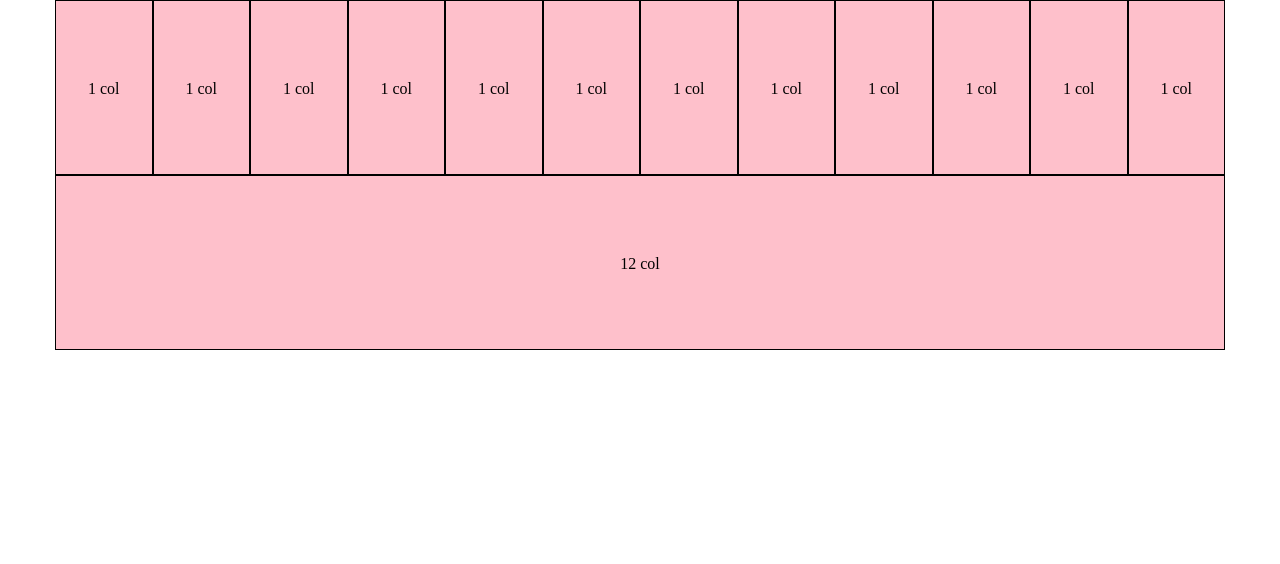
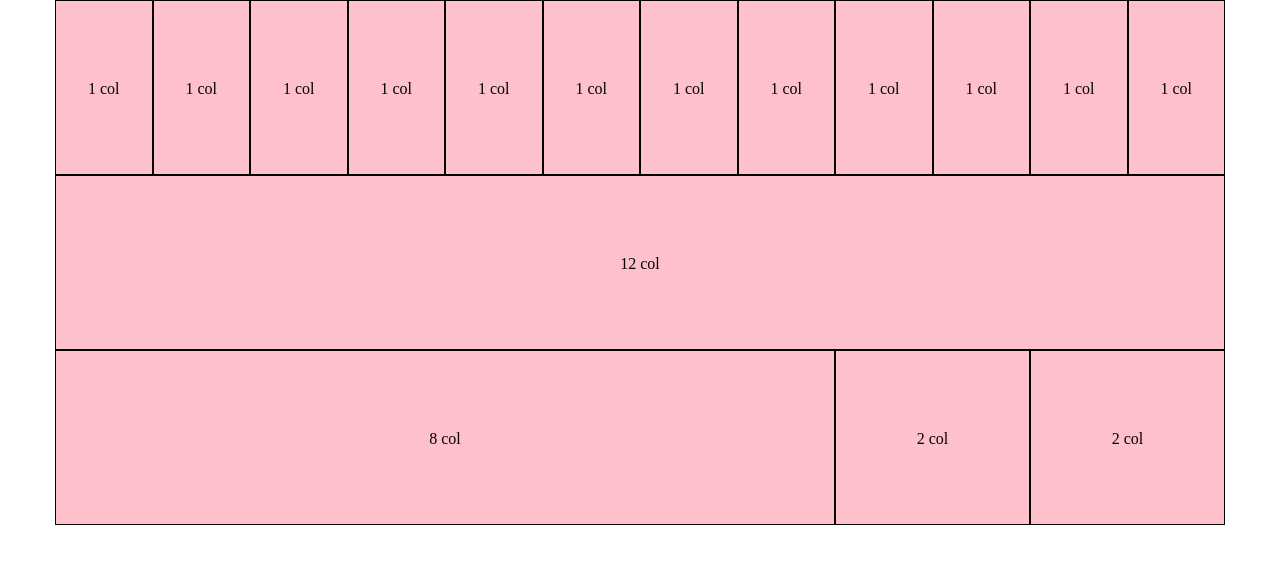
Before and after one commit to marcelloberetta/html-css-12bool, a plain HTML site: page index.html in a window 1280 px wide. Drawn offline with Linux system fonts and the light colour scheme.

Commit message:
8/2/2 columns

```diff
--- a/css/12bool.css
+++ b/css/12bool.css
@@ -32,3 +32,10 @@ body{
 .col-12{
    width: 100%;
 }
+
+.col-8{
+   width: calc((100%  / 12)*8);
+}
+
+.col-2{
+   width: calc((100%  /12)*2);}
--- a/index.html
+++ b/index.html
@@ -45,6 +45,18 @@
 
    </div>
 
+   <div class="container"> <!-- 3 colonne: da 8 blocchi, da 2, da 2 -->
+
+      <div class="col-8">8 col</div>
+
+      <div class="col-2">2 col</div>
+
+      <div class="col-2">2 col</div>
+
+
+   </div>
+
+
 
 
 
```
